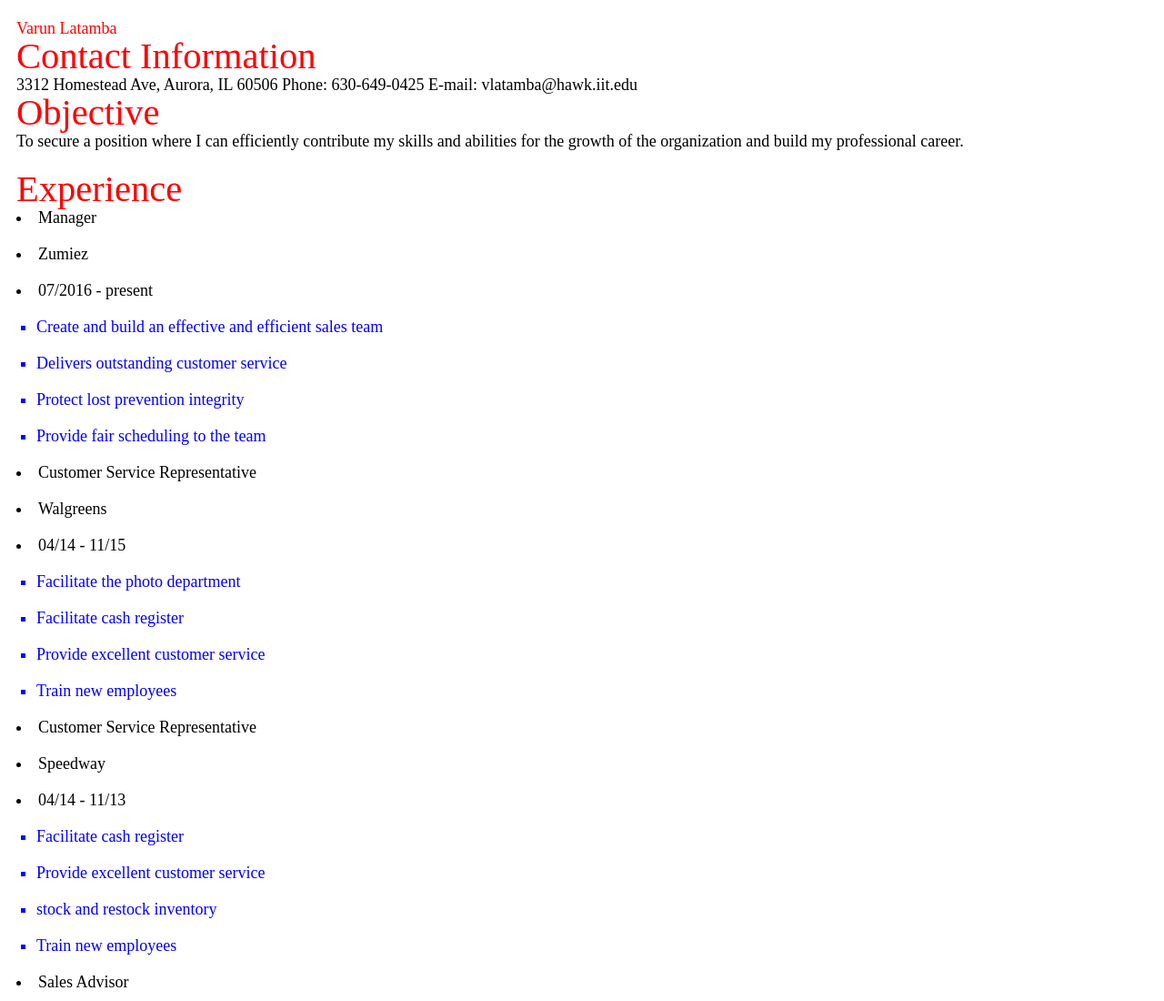
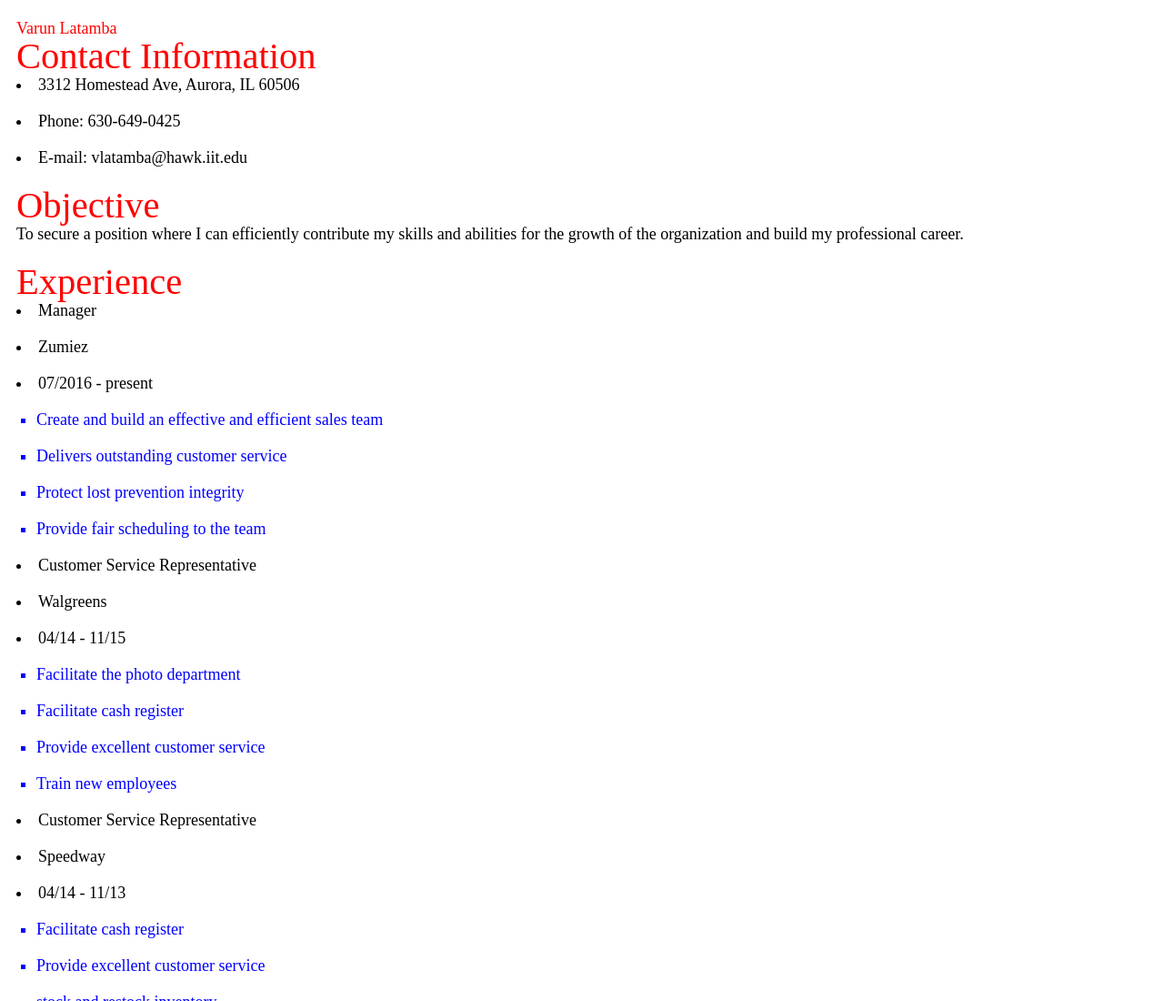
Before and after one commit to latambavarun/361-Project-One, a plain HTML site: page resume/index.html in a window 1280 px wide. Shown: the top 1100 px of the page at 91% size. Drawn offline with Linux system fonts and the light colour scheme; files that its build step writes are made by us from their sources.

Commit message:
Replace unnecessary tags

```diff
--- a/resume/index.html
+++ b/resume/index.html
@@ -9,12 +9,12 @@
 </head>
 <body>
   <h1>Varun Latamba</h1>
-  <section>
+  <address>
     <h2>Contact Information</h2>
-    3312 Homestead Ave, Aurora, IL 60506
-    Phone: 630-649-0425
-    E-mail: vlatamba@hawk.iit.edu
-  </section>
+    <li>3312 Homestead Ave, Aurora, IL 60506</li>
+    <li>Phone: 630-649-0425</li>
+    <li>E-mail: vlatamba@hawk.iit.edu</li>
+  </address>
   <section>
     <h2>Objective</h2>
     <p> To secure a position where I can efficiently contribute my skills and abilities for the growth of the organization and build my professional career. </p>
```
